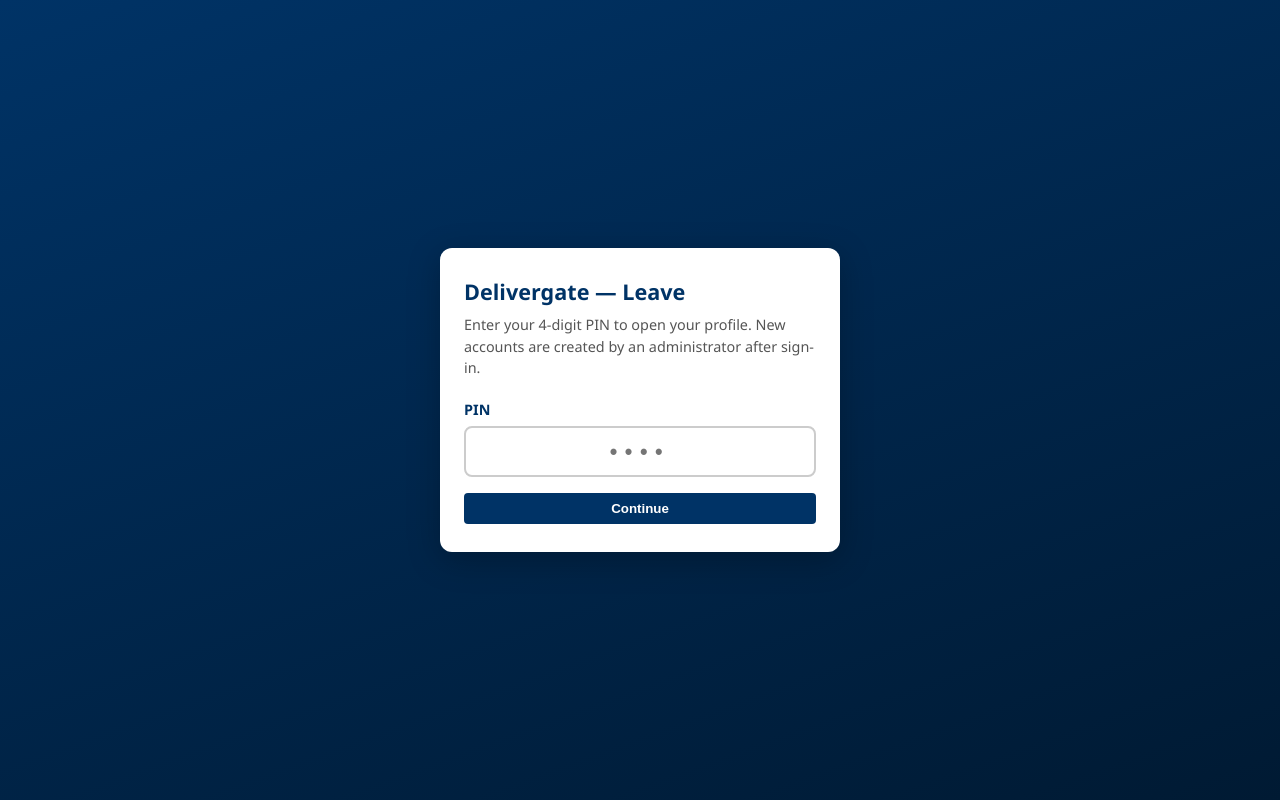
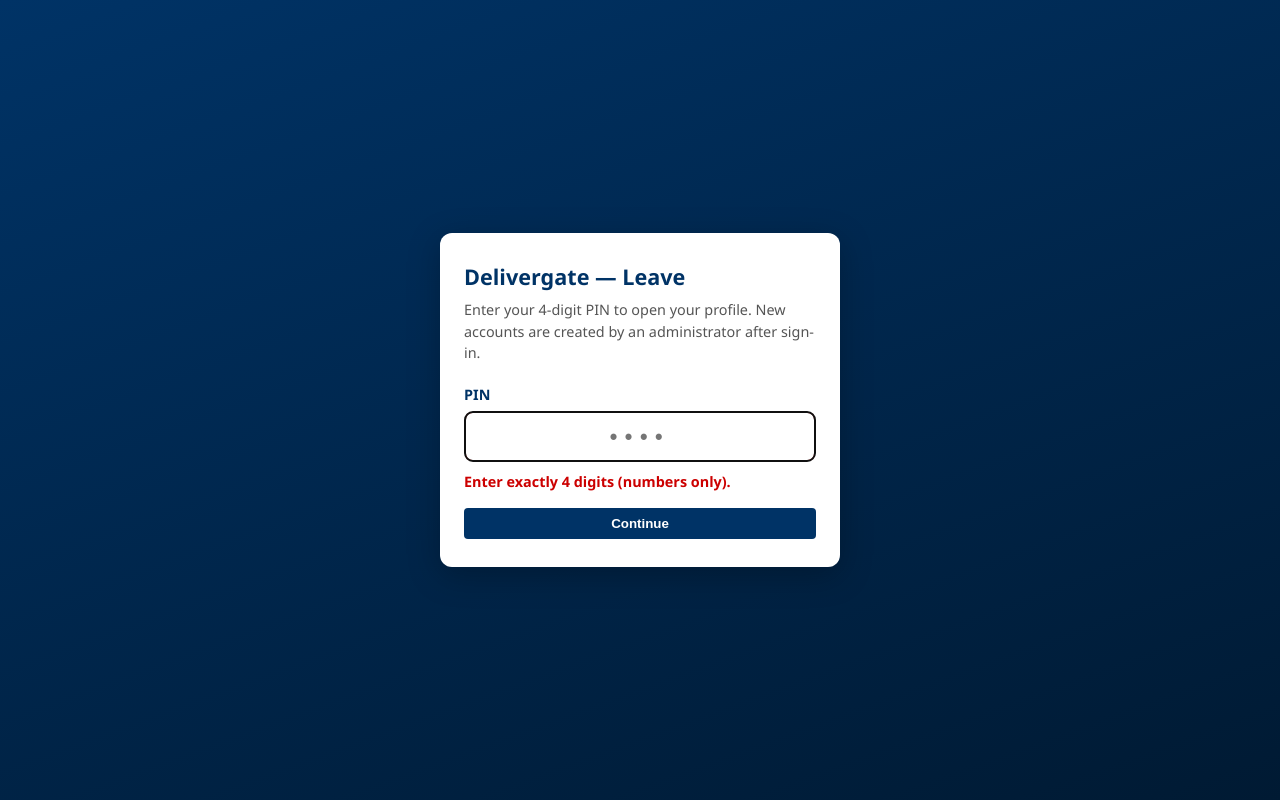
Before and after one commit to tharushisooriyabandara/TestLeave, a plain HTML site: page index.html in a window 1280 px wide. Both pictures are taken after a click on the button "Continue". Drawn offline with Linux system fonts and the light colour scheme.

Commit message:
invalid pin error message

```diff
--- a/index.html
+++ b/index.html
@@ -62,6 +62,8 @@
 		.gate-card h2 { margin: 0 0 0.35rem 0; font-size: 1.35rem; color: var(--primary); }
 		.gate-card .gate-sub { margin: 0 0 1.25rem 0; font-size: 0.9rem; color: #555; }
 		.pin-field { width: 100%; padding: 0.65rem 0.75rem; font-size: 1.35rem; letter-spacing: 0.35em; text-align: center; border: 2px solid var(--border); border-radius: 8px; font-weight: 700; }
+		.pin-field.pin-invalid { border-color: #c00; }
+		.gate-error { color: #c00; font-size: 0.9rem; margin-top: 0.65rem; font-weight: 600; line-height: 1.35; }
 		.gate-actions { display: flex; flex-wrap: wrap; gap: 0.5rem; margin-top: 1rem; }
 		.gate-actions .btn { flex: 1; min-width: 120px; }
 		.modal-overlay { position: fixed; inset: 0; z-index: 1100; background: rgba(0,0,0,0.45); display: none; align-items: center; justify-content: center; padding: 1rem; }
@@ -82,7 +84,8 @@
 		<h2>Delivergate — Leave</h2>
 		<p class="gate-sub">Enter your 4-digit PIN to open your profile. New accounts are created by an administrator after sign-in.</p>
 		<label for="gatePinInput" class="sub" style="display:block;margin-bottom:0.35rem;font-weight:600;color:var(--primary);">PIN</label>
-		<input type="password" id="gatePinInput" class="pin-field" inputmode="numeric" pattern="[0-9]*" maxlength="4" autocomplete="off" placeholder="••••">
+		<input type="password" id="gatePinInput" class="pin-field" inputmode="numeric" pattern="[0-9]*" maxlength="4" autocomplete="off" placeholder="••••" aria-invalid="false" aria-describedby="gatePinError">
+		<div id="gatePinError" class="gate-error" role="alert" aria-live="polite"></div>
 		<div class="gate-actions">
 			<button type="button" class="btn btn-primary" id="gateContinueBtn">Continue</button>
 		</div>
@@ -380,6 +383,21 @@
 		return /^\d{4}$/.test(String(pin || '').trim());
 	}
 
+	function setGatePinError(message) {
+		const box = document.getElementById('gatePinError');
+		const inp = document.getElementById('gatePinInput');
+		const msg = String(message || '').trim();
+		if (box) box.textContent = msg;
+		if (inp) {
+			inp.classList.toggle('pin-invalid', !!msg);
+			inp.setAttribute('aria-invalid', msg ? 'true' : 'false');
+		}
+	}
+
+	function clearGatePinError() {
+		setGatePinError('');
+	}
+
 	async function fetchProfileByPin(pin) {
 		const p = String(pin || '').trim();
 		const rows = await sbFetch(
@@ -454,6 +472,7 @@
 		localStorage.removeItem(STORAGE_KEY_PROFILE_ROLE);
 		sessionStorage.removeItem(STORAGE_KEY_SESSION_PIN);
 		showMainApp(false);
+		clearGatePinError();
 		const pinInp = document.getElementById('gatePinInput');
 		if (pinInp) pinInp.value = '';
 		const tbody = document.getElementById('leaveListBody');
@@ -676,22 +695,30 @@
 	async function gateLoginWithPin() {
 		const pinInp = document.getElementById('gatePinInput');
 		const pin = pinInp ? pinInp.value : '';
+		clearGatePinError();
 		if (!validatePin(pin)) {
+			setGatePinError('Enter exactly 4 digits (numbers only).');
 			showToast('Enter a 4-digit PIN.', true);
+			if (pinInp) pinInp.focus();
 			return;
 		}
 		try {
 			const profile = await fetchProfileByPin(pin);
 			if (!profile) {
+				setGatePinError('That PIN was not found. Try again or ask an administrator.');
 				showToast('PIN not found. Check your PIN or ask an administrator.', true);
+				if (pinInp) pinInp.focus();
 				return;
 			}
+			clearGatePinError();
 			sessionStorage.setItem(STORAGE_KEY_SESSION_PIN, pin.trim());
 			applyProfileSession(profile);
 			bootMainAppAfterLogin();
 			showToast('Welcome, ' + (profile.name || '') + ' ✓');
 		} catch (err) {
+			setGatePinError('Could not sign in: ' + err.message);
 			showToast('Sign-in failed: ' + err.message, true);
+			if (pinInp) pinInp.focus();
 		}
 	}
 
@@ -1127,6 +1154,7 @@
 		showMainApp(false);
 
 		document.getElementById('gateContinueBtn').onclick = gateLoginWithPin;
+		document.getElementById('gatePinInput').addEventListener('input', clearGatePinError);
 		document.getElementById('gatePinInput').addEventListener('keydown', function(e) {
 			if (e.key === 'Enter') {
 				e.preventDefault();
```
